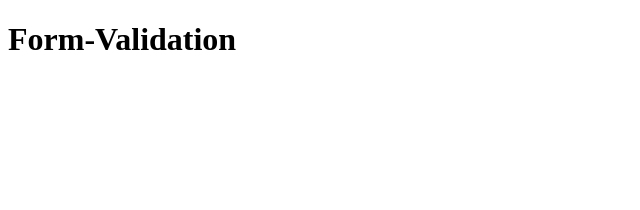
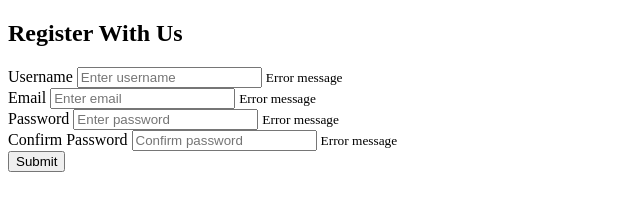
Before and after one commit to dballowe7912/form-validation, a plain HTML site: page index.html in a window 1280 px wide. Shown: the whole page, without its empty margins (0-640 px from the left). Drawn offline with Linux system fonts and the light colour scheme.

Commit message:
Finished html form layout and input fields

```diff
--- a/index.html
+++ b/index.html
@@ -8,7 +8,32 @@
     <title>Form-Validation</title>
 </head>
 <body>
-    <h1>Form-Validation</h1>
-    <script src='./script.js'></script>
+    <div class="container">
+        <form id="form" class="form">
+            <h2>Register With Us</h2>
+            <div class="form-control">
+                <label for="username">Username</label>
+                <input type="text" id="username" placeholder="Enter username">
+                <small>Error message</small>
+            </div>
+            <div class="form-control">
+                <label for="email">Email</label>
+                <input type="text" id="email" placeholder="Enter email">
+                <small>Error message</small>
+            </div>
+            <div class="form-control">
+                <label for="password">Password</label>
+                <input type="password" id="password" placeholder="Enter password">
+                <small>Error message</small>
+            </div>
+            <div class="form-control">
+                <label for="password2">Confirm Password</label>
+                <input type="password" id="password2" placeholder="Confirm password">
+                <small>Error message</small>
+            </div>
+            <button>Submit</button>
+        </form>
+    </div>
+    <script src="./script.js"></script>
 </body>
 </html>
```
